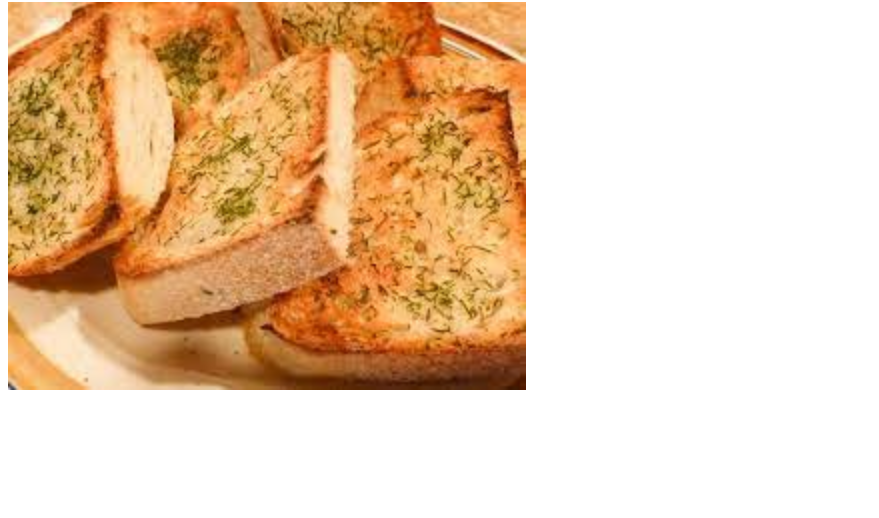
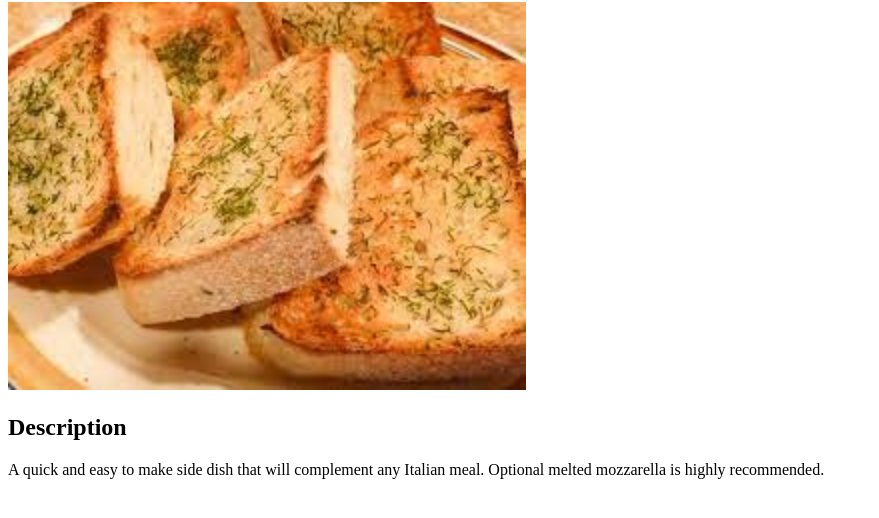
Before and after one commit to jasonleonardxyz/odin-recipes, a plain HTML site: page recipes/garlic_bread.html in a window 1280 px wide. Shown: the part 78-596 px from the top of the page, without its empty margins (0-879 px from the left). Drawn offline with Linux system fonts and the light colour scheme.

Commit message:
Add description to garlic_bread.html
Update the Toasted Garlic Bread recipe with a suitable description.

```diff
--- a/recipes/garlic_bread.html
+++ b/recipes/garlic_bread.html
@@ -8,5 +8,11 @@
         <h1>Toasted Garlic Bread</h1>
 
         <img src="../images/garlic_bread.jpg" alt="Toasted Garlic Bread" height = 388 width = 518>
+
+        <h2>Description</h2>
+        <p>
+           A quick and easy to make side dish that will complement any Italian meal.
+           Optional melted mozzarella is highly recommended.
+        </p>
     </body>
 </html>
```
